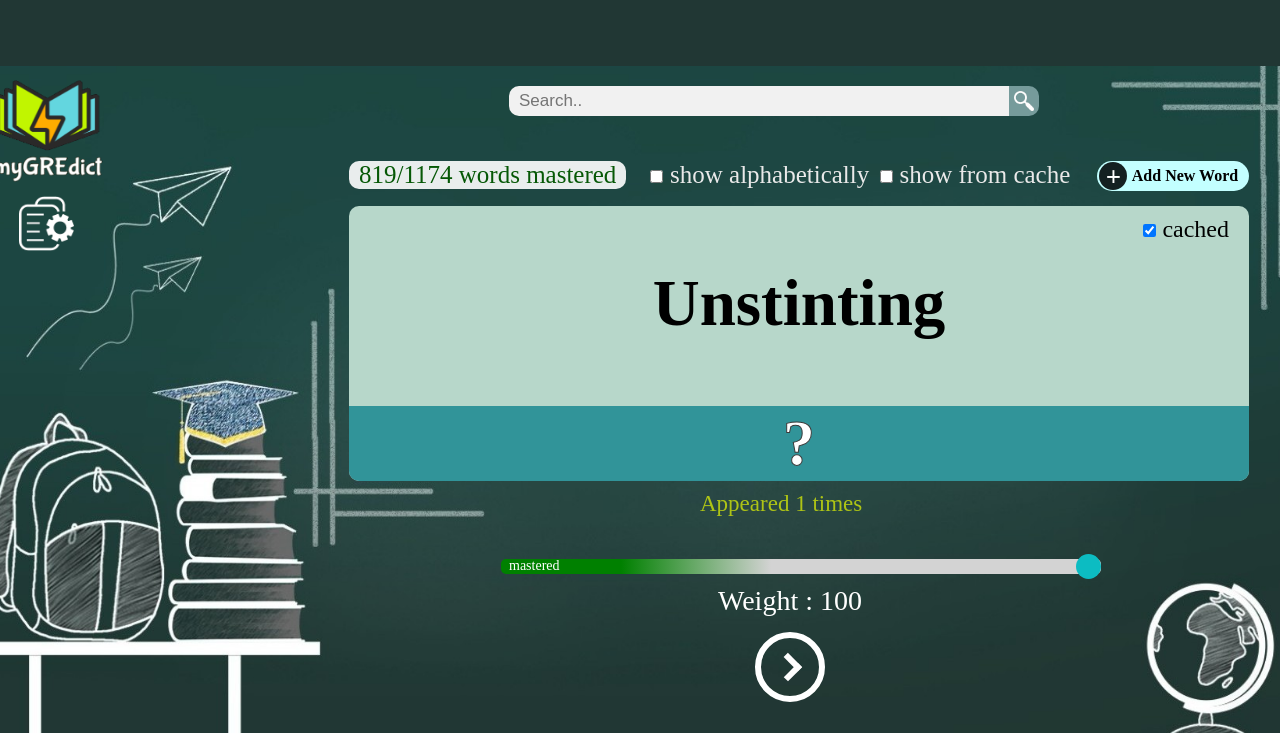
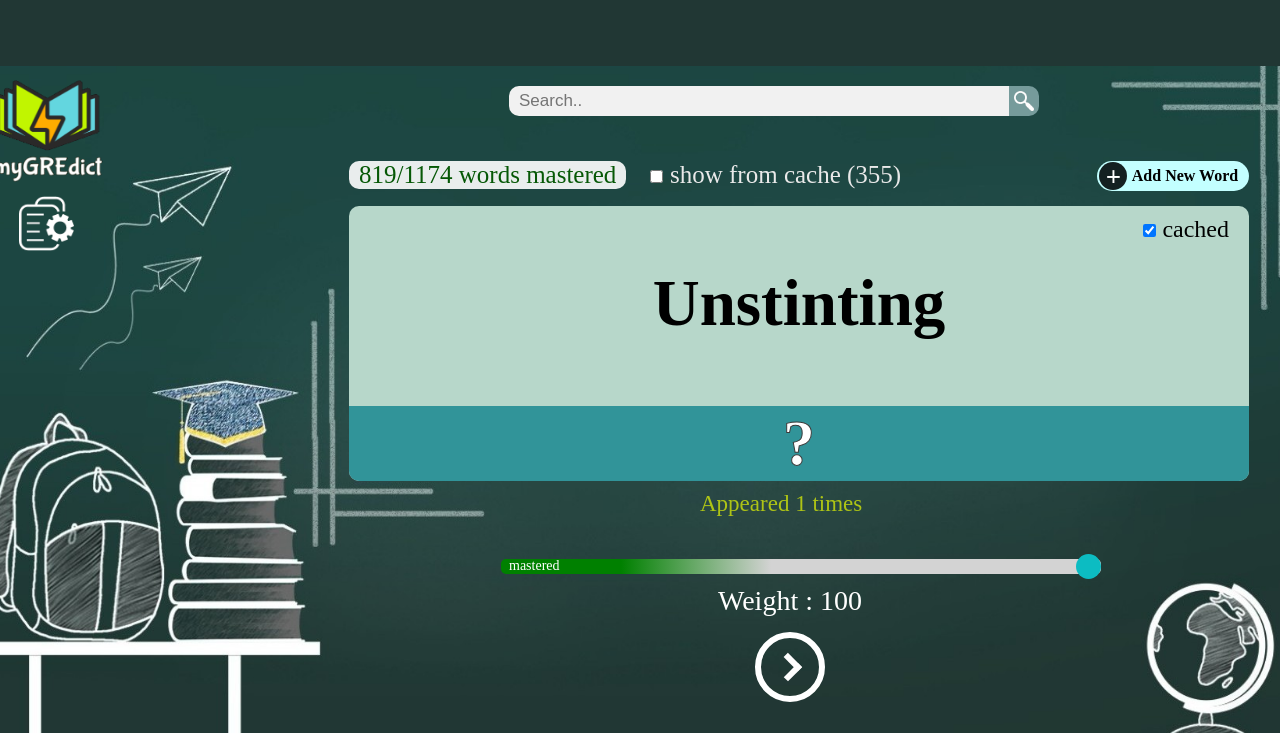
Before and after one commit to mridul133/My-GRE-Dict, a Django app: page / in a window 1280 px wide. Shown: the top 733 px of the page. Run offline with Django 3.2, Linux system fonts and the light colour scheme; data comes from the database, SQL or seed files in the repository; both versions use the stored data as it was after the commit.

Commit message:
db updated, alpha sort removed and cache count added

```diff
--- a/pages/views.py
+++ b/pages/views.py
@@ -185,6 +185,7 @@ def get_return_object(next_word):
     ret['total'] = global_var[0].TotalWords
     ret['all_words'] = json_words
     ret['mx_weight'] = MX_WEIGHT
+    ret['cache_cnt'] = len(all_words.filter(IsCached = 1))
 
     return ret
 
--- a/templates/home.html
+++ b/templates/home.html
@@ -30,16 +30,16 @@
             <li class="mastered"> {{mastered}}/{{total}} words mastered</li>
             <li class="sort_option">
 
-                {% if alpha_sort == 1 %}
+                <!-- {% if alpha_sort == 1 %}
                 <input type="checkbox" name="sort_order" checked> {% else %}
                 <input type="checkbox" name="sort_order">{% endif %}
-                <h3> show alphabetically </h3>
+                <h3> show alphabetically </h3> -->
                 <!--  -->
 
                 {% if show_from_cache == 1 %}
                 <input type="checkbox" name="show_from_cache" checked> {% else %}
                 <input type="checkbox" name="show_from_cache">{% endif %}
-                <h3> show from cache </h3>
+                <h3> show from cache ({{cache_cnt}}) </h3>
 
             </li>
             <li class="add_new_word_btn" id="add_btn">
```
Also changed, not shown: db.sqlite3.
